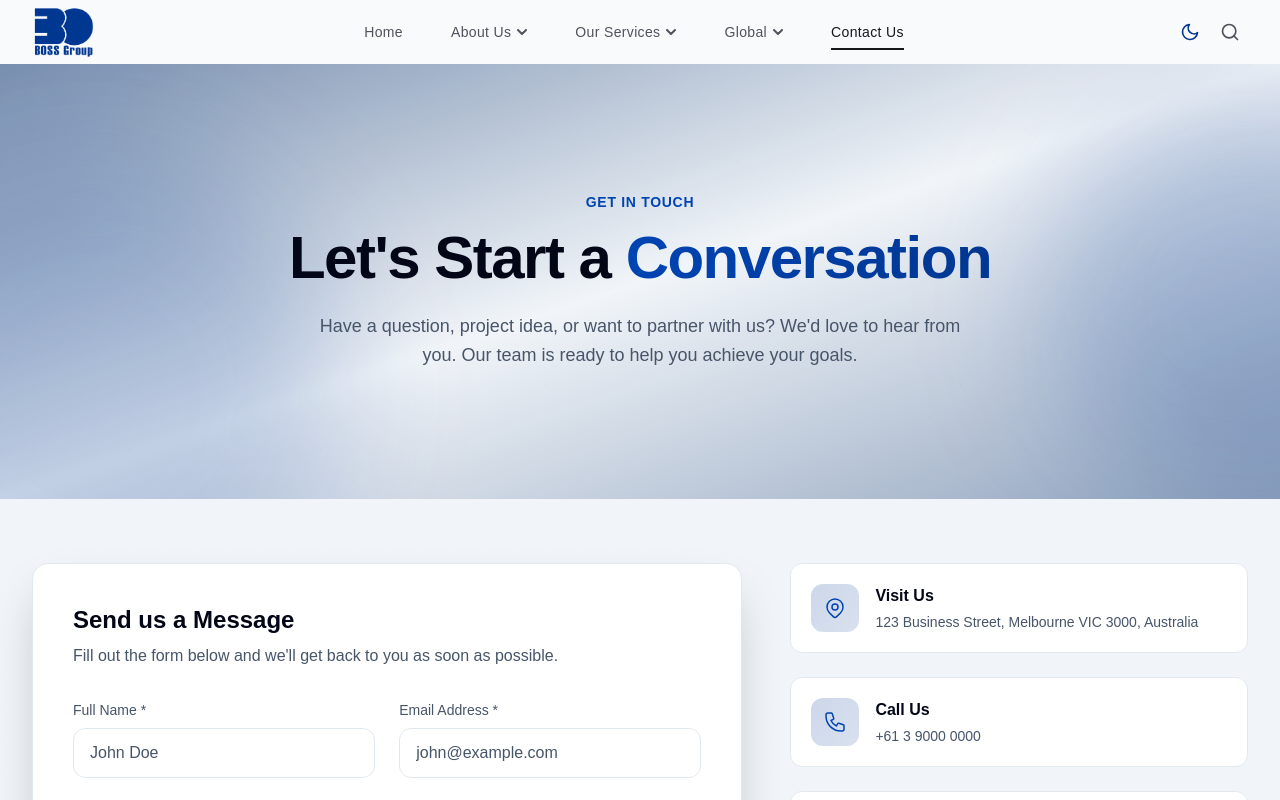
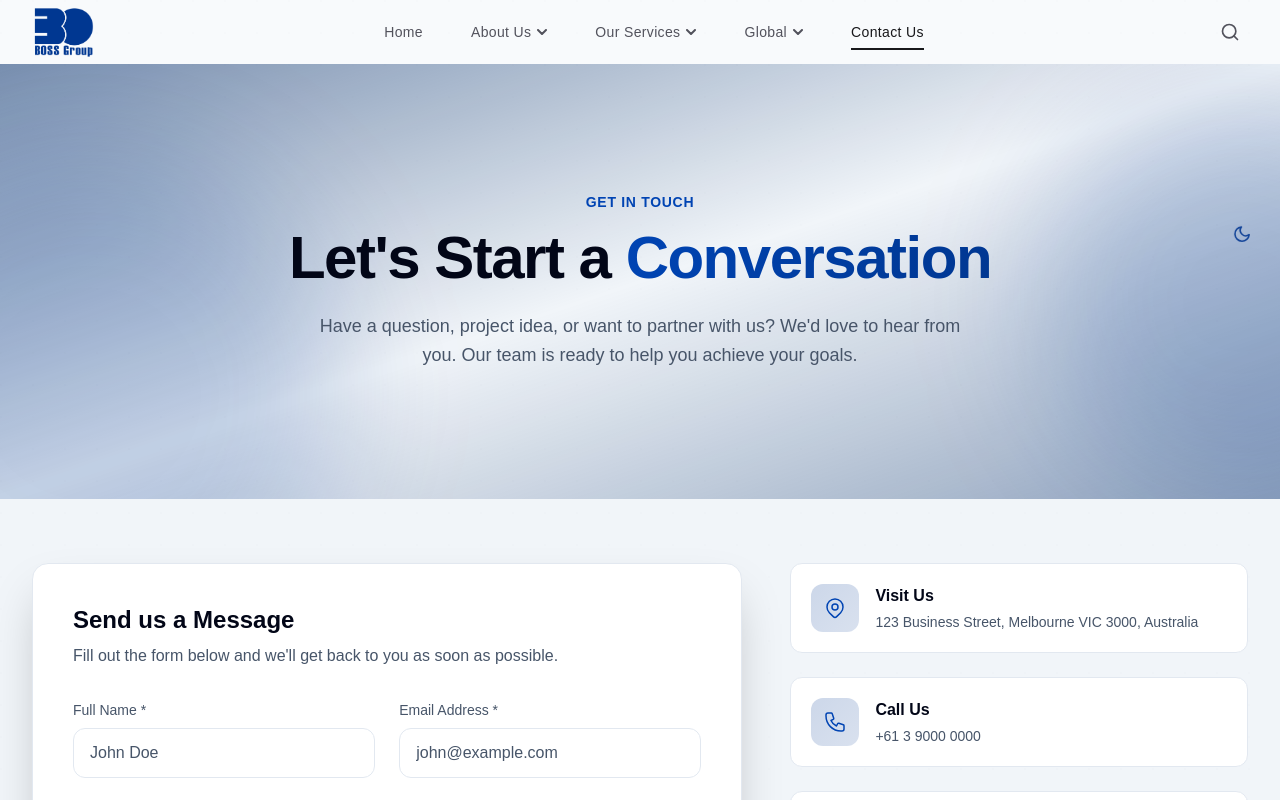
Before and after one commit to crissy-coder/boss_aus_mern, a Next.js app in the folder frontend/: page /contact in a window 1280 px wide. Shown: the top 800 px of the page. Built offline with nearby package versions, Linux system fonts and the light colour scheme.

Commit message:
revert with minimal changes

```diff
--- a/frontend/app/layout.tsx
+++ b/frontend/app/layout.tsx
@@ -4,6 +4,7 @@ import "./globals.css";
 import SiteLayout from "@/components/SiteLayout";
 import { ThemeProvider } from "@/components/ThemeProvider";
 import ThemeScript from "@/components/ThemeScript";
+import FixedThemeToggle from "@/components/FixedThemeToggle";
 
 const geistSans = Geist({
   variable: "--font-geist-sans",
@@ -33,6 +34,7 @@ export default function RootLayout({
         <ThemeScript />
         <ThemeProvider>
           <SiteLayout>{children}</SiteLayout>
+          <FixedThemeToggle />
         </ThemeProvider>
       </body>
     </html>
--- /dev/null
+++ b/frontend/components/FixedThemeToggle.tsx
@@ -0,0 +1,32 @@
+"use client";
+
+import { useState, useEffect } from "react";
+import ThemeToggle from "@/components/ThemeToggle";
+
+export default function FixedThemeToggle() {
+  const [scrolled, setScrolled] = useState(false);
+  const [mounted, setMounted] = useState(false);
+
+  useEffect(() => {
+    setMounted(true);
+    const onScroll = () => setScrolled(window.scrollY > 60);
+    window.addEventListener("scroll", onScroll, { passive: true });
+    onScroll();
+    return () => window.removeEventListener("scroll", onScroll);
+  }, []);
+
+  if (!mounted) return null;
+
+  return (
+    <div
+      className={`fixed right-4 top-1/2 z-100 -translate-y-1/2 transition-all duration-300 md:right-6 md:top-[27%] md:translate-y-0 ${
+        scrolled
+          ? "translate-x-0 opacity-100 scale-100"
+          : "translate-x-1 opacity-90 scale-95"
+      }`}
+      aria-hidden
+    >
+      <ThemeToggle />
+    </div>
+  );
+}
--- a/frontend/components/Header.tsx
+++ b/frontend/components/Header.tsx
@@ -5,7 +5,6 @@ import { usePathname } from "next/navigation";
 import { useState, useEffect, useRef } from "react";
 import Image from "next/image";
 import { useTheme } from "@/components/ThemeProvider";
-import ThemeToggle from "@/components/ThemeToggle";
 
 type DropdownChild = {
   label: string;
@@ -470,15 +469,13 @@ export default function Header() {
           ))}
         </nav>
 
-        {/* Options: Theme + Search (Desktop) - icons follow theme */}
+        {/* Options: Search (Desktop) - theme toggle fixed on right */}
         <div className="hidden lg:flex shrink-0 items-center gap-1">
-          <ThemeToggle />
           <SearchIcon darkBackground={theme === "dark"} onClick={() => setSearchOpen(true)} />
         </div>
 
-        {/* Mobile: Theme + Search + Hamburger */}
+        {/* Mobile: Search + Hamburger - theme toggle fixed on right */}
         <div className="flex lg:hidden shrink-0 items-center gap-2">
-          <ThemeToggle />
           <SearchIcon darkBackground={theme === "dark"} onClick={() => setSearchOpen(true)} />
           <button
             type="button"
```
